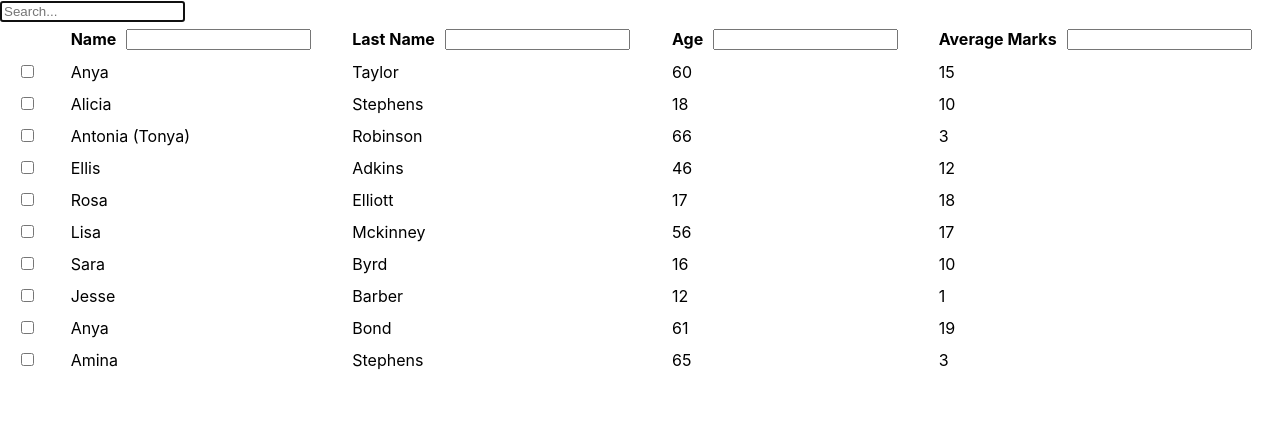
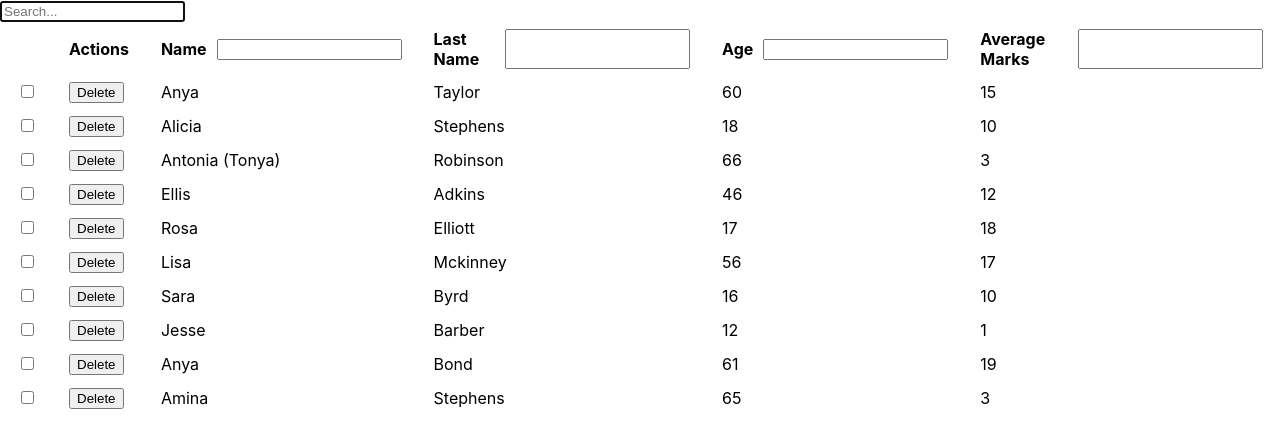
Before and after one commit to aghArdeshir/react-geereed, a React (Create React App) app: page / in a window 1280 px wide. Shown: the top 448 px of the page. Built offline with nearby package versions, Linux system fonts and the light colour scheme.

Commit message:
add initial actions column

```diff
--- a/src/Demos/DemoBasicStudentsList.tsx
+++ b/src/Demos/DemoBasicStudentsList.tsx
@@ -15,16 +15,35 @@ export default function DemoBasicStudentsList() {
     []
   );
 
-  const items = React.useMemo(
-    () =>
-      new Array(10).fill(1).map(() => ({
-        Name: randomName(),
-        LastName: randomLastName(),
-        Age: getRandom(100),
-        AverageMarks: getRandom(20)
-      })),
-    []
+  const [items, setItems] = React.useState(
+    new Array(10).fill(1).map(() => ({
+      Name: randomName(),
+      LastName: randomLastName(),
+      Age: getRandom(100),
+      AverageMarks: getRandom(20)
+    }))
   );
 
-  return <ReactGeereed columns={columns} items={items} />;
+  const actions = React.useCallback(
+    (rowItem, rowIndex: number) => {
+      return (
+        <>
+          <button
+            onClick={() => {
+              if (window.confirm('sure?')) {
+                const _items = [...items];
+                _items.splice(rowIndex, 1);
+                setItems(_items);
+              }
+            }}
+          >
+            Delete
+          </button>
+        </>
+      );
+    },
+    [items]
+  );
+
+  return <ReactGeereed columns={columns} items={items} actions={actions} />;
 }
--- a/src/ReactGeereed.tsx
+++ b/src/ReactGeereed.tsx
@@ -8,7 +8,7 @@ import { useGeereedFilter } from './hooks/use-geereed-filter';
 import { useGeereedSelect } from './hooks/use-geereed-select';
 
 function ReactGeereed(props: IReactGeereedProps) {
-  const { columns, items } = props;
+  const { columns, items, actions } = props;
   const [sortKey, sortType, onSortCallback] = useGeereedSort();
   const [searchTerm, setSearchTerm] = useGeereedSearch();
   const [columnFilters, dispatchColumnFilters] = useGeereedFilter();
@@ -33,6 +33,7 @@ function ReactGeereed(props: IReactGeereedProps) {
           <tr>
             <th></th>
             {/* above line is for checkbox */}
+            {actions ? <th>Actions</th> : <></>}
             {columns.map((column: IGeereedColumn) => (
               <GeereedHeaderCell
                 key={column.key}
@@ -57,6 +58,7 @@ function ReactGeereed(props: IReactGeereedProps) {
                   onClick={() => selectRow(item)}
                 />
               </td>
+              {actions ? <td>{actions(item, index)}</td> : <></>}
               {columns.map((column: IGeereedColumn) => (
                 <td key={column.key}>{item[column.key]}</td>
               ))}
@@ -69,3 +71,9 @@ function ReactGeereed(props: IReactGeereedProps) {
 }
 
 export default ReactGeereed;
+
+/**
+ * TODO:
+ *    - inline editor
+ *    - DnD
+ */
--- a/src/typings.d.ts
+++ b/src/typings.d.ts
@@ -1,3 +1,5 @@
+import { ReactElement } from 'react';
+
 export interface IGeereedColumn {
   key: string;
   title?: string;
@@ -10,6 +12,7 @@ export interface IGeereedItem {
 export interface IReactGeereedProps {
   columns: IGeereedColumn[];
   items: IGeereedItem[];
+  actions?: (rowItem: any, rowIndex: number) => ReactElement;
 }
 
 export interface IUseGeereedItemsOptions {
```
